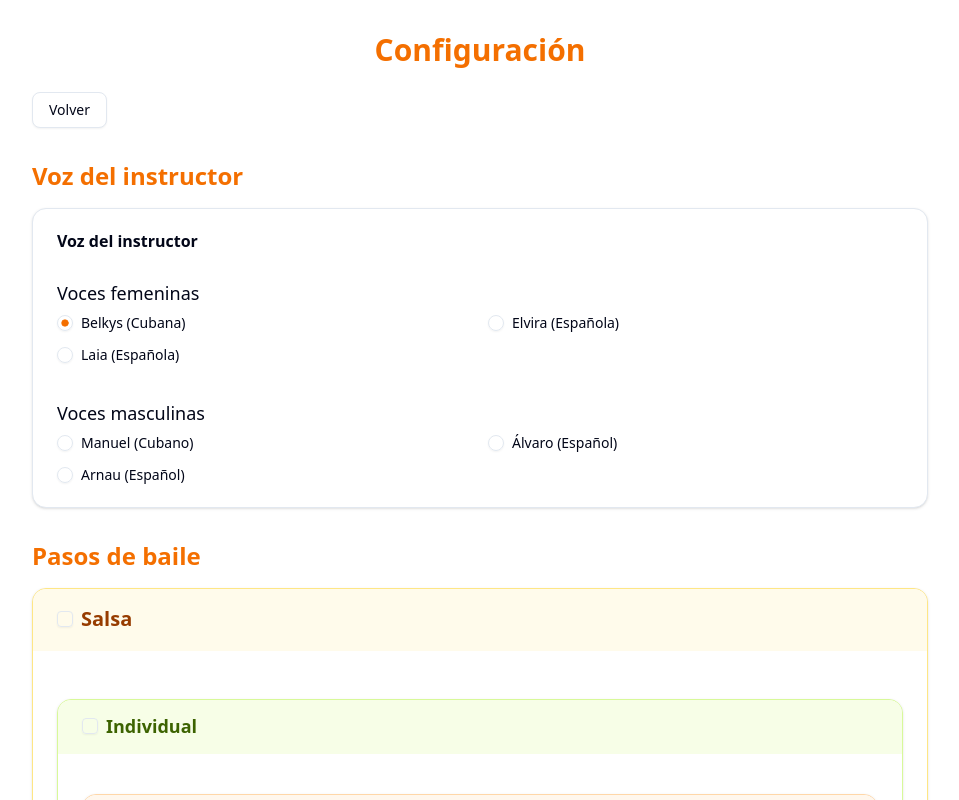
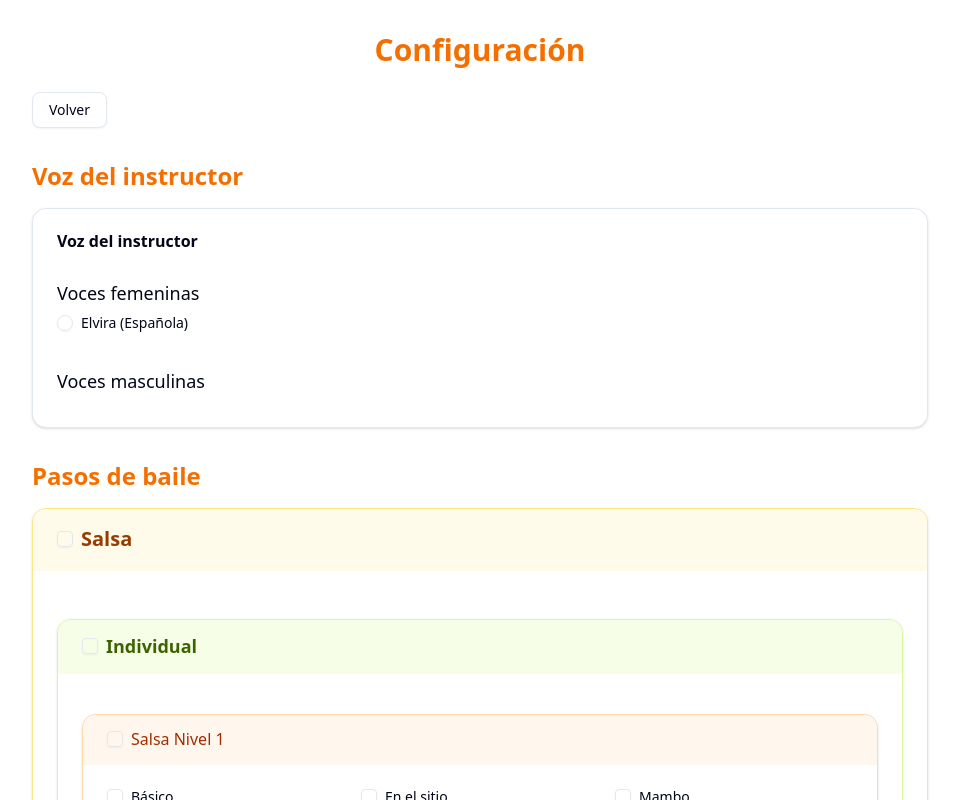
Before and after one commit to arnaugomez/salsa-ai, a Next.js app: page /configuration in a window 1280 px wide. Shown: the top 800 px of the page, without its empty margins (160-1119 px from the left). Built offline with nearby package versions, Linux system fonts and the light colour scheme.

Commit message:
feat: foo

```diff
--- a/scripts/generate-audio.ts
+++ b/scripts/generate-audio.ts
@@ -33,24 +33,24 @@ if (!fs.existsSync(outputDir)) {
 }
 
 async function generateAudio(
-  ssml: string,
-  voiceName: string,
+  step: DanceStep,
+  _voice: Voice,
   filePath: string
 ): Promise<void> {
   // SSML needs to specify the voice
-  const ssmlWithVoice = `<speak version="1.0" xmlns="http://www.w3.org/2001/10/synthesis" xml:lang="en-US">
-    <voice name="${voiceName}">
-        ${ssml.replace(/<speak>|<\/speak>/gi, "")}
-    </voice>
-</speak>`;
-  console.log(ssmlWithVoice);
+  //   const ssmlWithVoice = `<speak version="1.0" xmlns="http://www.w3.org/2001/10/synthesis" xml:lang="en-US">
+  //     <voice name="${voiceName}">
+  //         ${ssml.replace(/<speak>|<\/speak>/gi, "")}
+  //     </voice>
+  // </speak>`;
 
   const audioConfig = AudioConfig.fromAudioFileOutput(filePath);
+  speechConfig.speechSynthesisVoiceName = _voice.id
   const synthesizer = new SpeechSynthesizer(speechConfig, audioConfig);
 
   await new Promise((resolve, reject) => {
-    synthesizer.speakSsmlAsync(
-      ssmlWithVoice,
+    synthesizer.speakTextAsync(
+      step.name,
       (result) => {
         if (result.reason === ResultReason.SynthesizingAudioCompleted) {
           console.log(`Audio generated successfully: ${filePath}`);
@@ -61,12 +61,31 @@ async function generateAudio(
           );
           reject(new Error(result.errorDetails));
         }
+        synthesizer.close()
       },
       (err) => {
         console.error(`Speech synthesis error for ${filePath}: ${err}`);
         reject(err);
       }
     );
+    // synthesizer.speakSsmlAsync(
+    //   ssmlWithVoice,
+    //   (result) => {
+    //     if (result.reason === ResultReason.SynthesizingAudioCompleted) {
+    //       console.log(`Audio generated successfully: ${filePath}`);
+    //       resolve(null);
+    //     } else {
+    //       console.error(
+    //         `Error generating audio for ${filePath}: ${result.errorDetails}`
+    //       );
+    //       reject(new Error(result.errorDetails));
+    //     }
+    //   },
+    //   (err) => {
+    //     console.error(`Speech synthesis error for ${filePath}: ${err}`);
+    //     reject(err);
+    //   }
+    // );
   });
 }
 
@@ -77,15 +96,8 @@ async function main() {
   for (const step of allSteps as DanceStep[]) {
     for (const voice of availableVoices as Voice[]) {
       // Assuming the first saying is the one to use
-      const ssml = step.sayings[0];
-      if (!ssml) {
-        console.warn(
-          `No saying found for step: ${step.id}, voice: ${voice.id}. Skipping.`
-        );
-        continue;
-      }
 
-      const fileName = `${voice.id}_${step.id}_0.mp3`;
+      const fileName = `${voice.id}_${step.id}_0.wav`;
       const filePath = path.join(outputDir, fileName);
 
       if (fs.existsSync(filePath)) {
@@ -97,7 +109,7 @@ async function main() {
         console.log(
           `Generating audio for: ${step.name} with voice ${voice.name} (${voice.id})`
         );
-        await generateAudio(ssml, voice.id, filePath);
+        await generateAudio(step, voice, filePath);
       } catch (error) {
         console.error(
           `Failed to generate audio for step ${step.id} with voice ${voice.id}:`,
--- a/src/domains/configuration/data/repositories/data/voices.ts
+++ b/src/domains/configuration/data/repositories/data/voices.ts
@@ -4,7 +4,7 @@
 export interface Voice {
   id: string;
   name: string;
-  gender: 'male' | 'female';
+  gender: "male" | "female";
   locale: string;
 }
 
@@ -12,40 +12,40 @@ export interface Voice {
  * Available voices for the instructor
  */
 export const availableVoices: Voice[] = [
+  // {
+  //   id: "es-CU-BelkysNeural",
+  //   name: "Belkys (Cubana)",
+  //   gender: "female",
+  //   locale: "es-CU",
+  // },
+  // {
+  //   id: "es-CU-ManuelNeural",
+  //   name: "Manuel (Cubano)",
+  //   gender: "male",
+  //   locale: "es-CU",
+  // },
   {
-    id: 'es-CU-BelkysNeural',
-    name: 'Belkys (Cubana)',
-    gender: 'female',
-    locale: 'es-CU'
+    id: "es-ES-ElviraNeural",
+    name: "Elvira (Española)",
+    gender: "female",
+    locale: "es-ES",
   },
-  {
-    id: 'es-CU-ManuelNeural',
-    name: 'Manuel (Cubano)',
-    gender: 'male',
-    locale: 'es-CU'
-  },
-  {
-    id: 'es-ES-ElviraNeural',
-    name: 'Elvira (Española)',
-    gender: 'female',
-    locale: 'es-ES'
-  },
-  {
-    id: 'es-ES-AlvaroNeural',
-    name: 'Álvaro (Español)',
-    gender: 'male',
-    locale: 'es-ES'
-  },
-  {
-    id: 'es-ES-ArnauNeural',
-    name: 'Arnau (Español)',
-    gender: 'male',
-    locale: 'es-ES'
-  },
-  {
-    id: 'es-ES-LaiaNeural',
-    name: 'Laia (Española)',
-    gender: 'female',
-    locale: 'es-ES'
-  }
+  // {
+  //   id: "es-ES-AlvaroNeural",
+  //   name: "Álvaro (Español)",
+  //   gender: "male",
+  //   locale: "es-ES",
+  // },
+  // {
+  //   id: "es-ES-ArnauNeural",
+  //   name: "Arnau (Español)",
+  //   gender: "male",
+  //   locale: "es-ES",
+  // },
+  // {
+  //   id: "es-ES-LaiaNeural",
+  //   name: "Laia (Española)",
+  //   gender: "female",
+  //   locale: "es-ES",
+  // },
 ];
```
